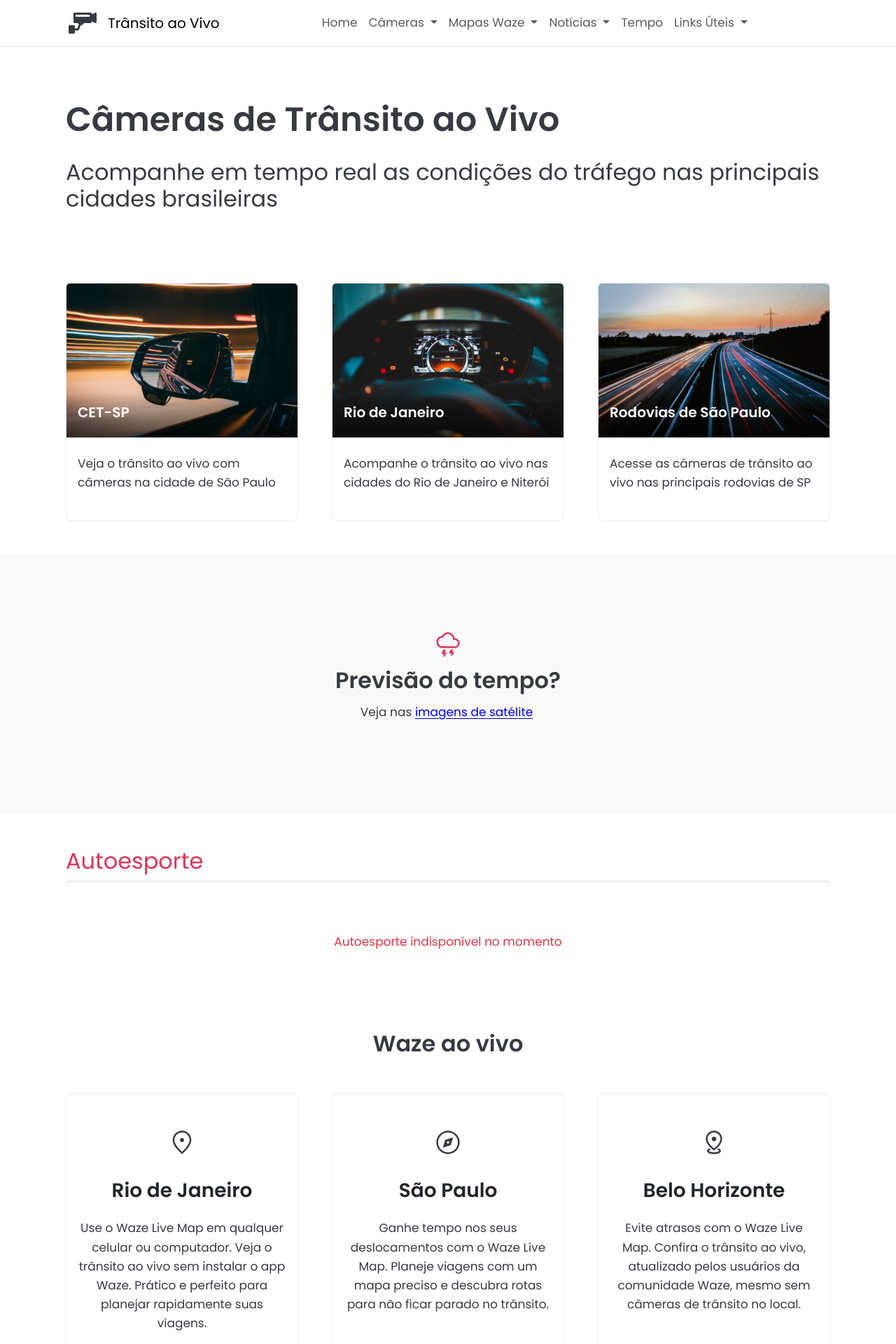
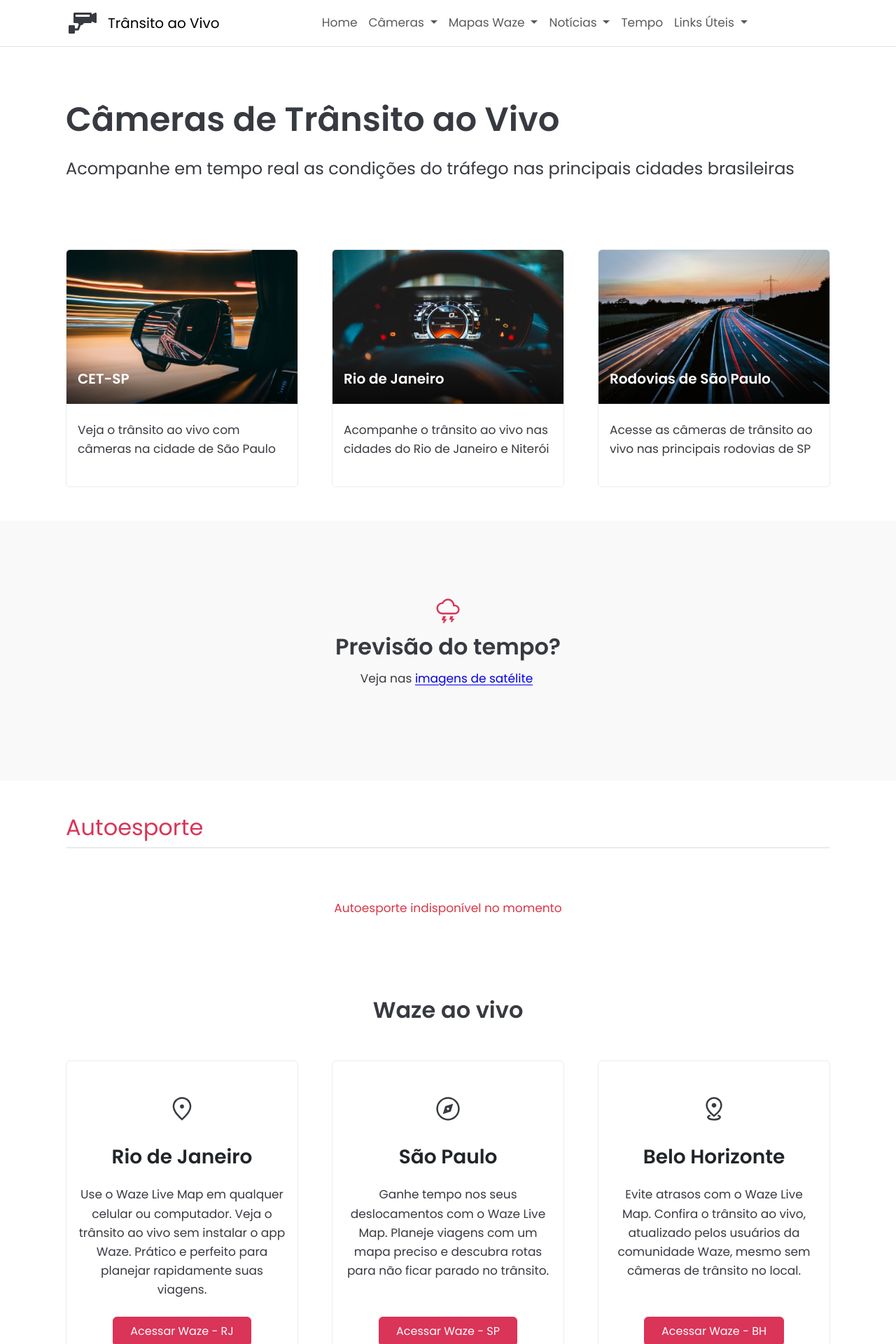
Before and after one commit to Sergio-Damm/transitoaovivo, a Jekyll site: the page built from index.html, in a window 1280 px wide. Shown: the top 1920 px of the page at 70% size. Built offline with Jekyll 4.4.1, drawn with Linux system fonts in a browser that asks for light colours; comment, search, counter and statistics services are not loaded.

Commit message:
homepage removed <h2 class="content-subtitle"> inserted <h2 class="fs-4">

```diff
--- a/index.html
+++ b/index.html
@@ -10,7 +10,7 @@
         <div class="row">
 			<div class="col-12 mx-auto">
 				<h1 class="h1-title-index mb-4">Câmeras de Trânsito ao Vivo</h1>
-				<h2 class="content-subtitle">Acompanhe em tempo real as condições do tráfego nas principais cidades brasileiras</h2>
+				<h2 class="fs-4">Acompanhe em tempo real as condições do tráfego nas principais cidades brasileiras</h2>
 			</div>
 		</div>
 	</div>
```
